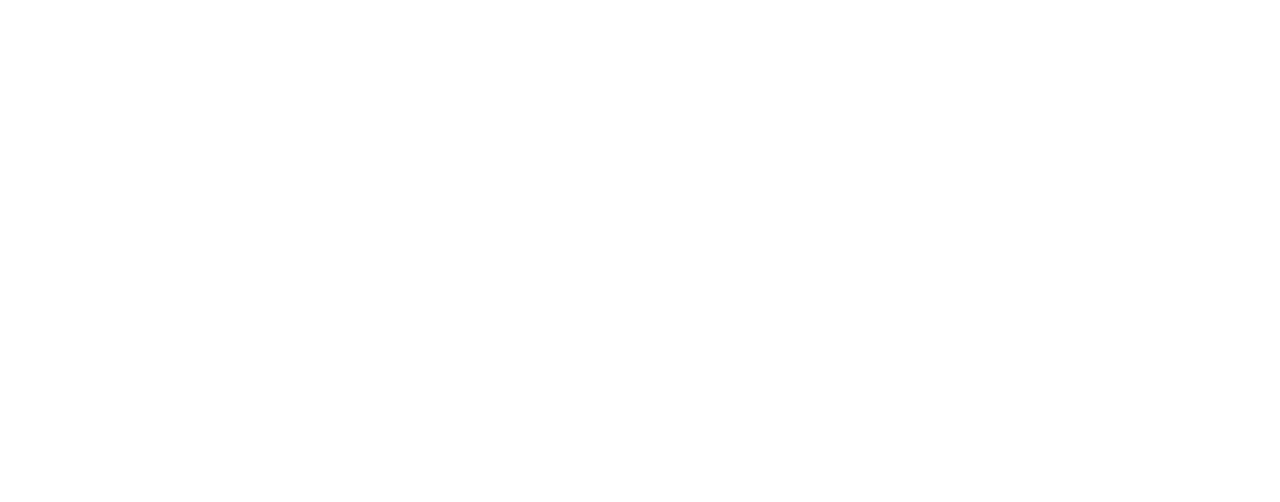
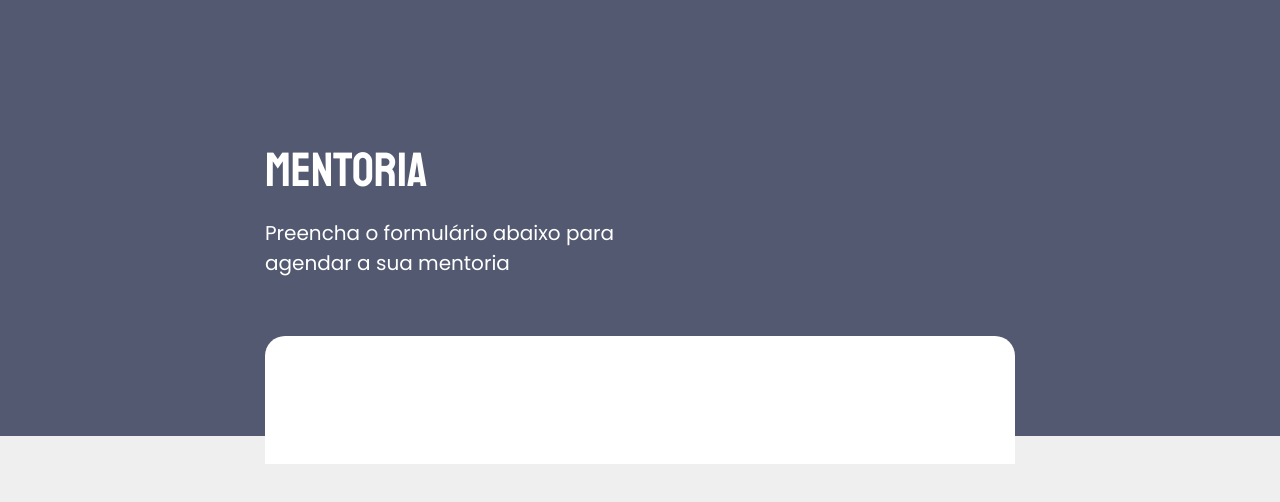
Before and after one commit to kauankarvalho/Formulario-Intermediario, a website: page index.html in a window 1280 px wide. Drawn offline with Linux system fonts and the light colour scheme.

Commit message:
feat: add background, fonts, header, main, and form structure

```diff
--- a/index.html
+++ b/index.html
@@ -1,9 +1,13 @@
 <!DOCTYPE html>
-<html lang="pt-br">
+<html lang="pt-br" class="text-[62.5%]">
   <head>
     <meta charset="UTF-8" />
     <meta http-equiv="X-UA-Compatible" content="IE=edge" />
     <meta name="viewport" content="width=device-width, initial-scale=1.0" />
+
+    <link rel="preconnect" href="https://fonts.googleapis.com" />
+    <link rel="preconnect" href="https://fonts.gstatic.com" crossorigin />
+    <link href="https://fonts.googleapis.com/css2?family=Poppins&family=Staatliches&display=swap" rel="stylesheet" />
 
     <link rel="stylesheet" href="./dist/style.css" />
 
@@ -11,5 +15,22 @@
     <title>Mentoria</title>
   </head>
 
-  <body></body>
+  <body
+    class="before:bg-[#535971] before:w-[100%] before:h-[43.6rem] before:absolute before:top-0 before:-z-10 h-screen bg-[#EFEFEF]"
+  >
+    <header class="flex justify-center">
+      <section class="w-[100%] max-w-[75rem] mt-[14rem]">
+        <div class="flex flex-col w-[100%] max-w-[42rem] gap-[1.8rem]">
+          <h1 class="font-staatliches font-normal text-[4.8rem]/[6rem] text-white">Mentoria</h1>
+          <p class="font-poppins font-normal text-[2rem]/[3rem] text-white">
+            Preencha o formulário abaixo para agendar a sua mentoria
+          </p>
+        </div>
+      </section>
+    </header>
+
+    <main class="flex justify-center">
+      <form class="w-[100%] max-w-[75rem] p-[6.4rem] bg-white rounded-t-[2rem] mt-[5.8rem]"></form>
+    </main>
+  </body>
 </html>
--- a/tailwind.config.js
+++ b/tailwind.config.js
@@ -2,6 +2,10 @@
 module.exports = {
   content: ["./index.html"],
   theme: {
+    fontFamily: {
+      staatliches: ["Staatliches", "cursive"],
+      poppins: ["Poppins", "sans-serif"],
+    },
     extend: {},
   },
   plugins: [],
```
Also changed, not shown: dist/style.css.
